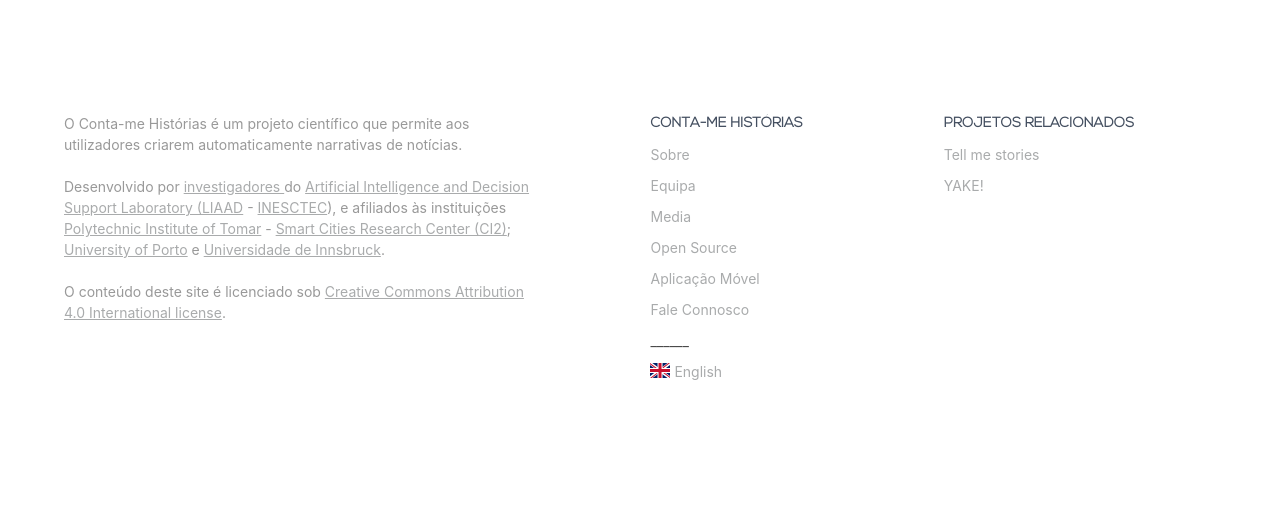
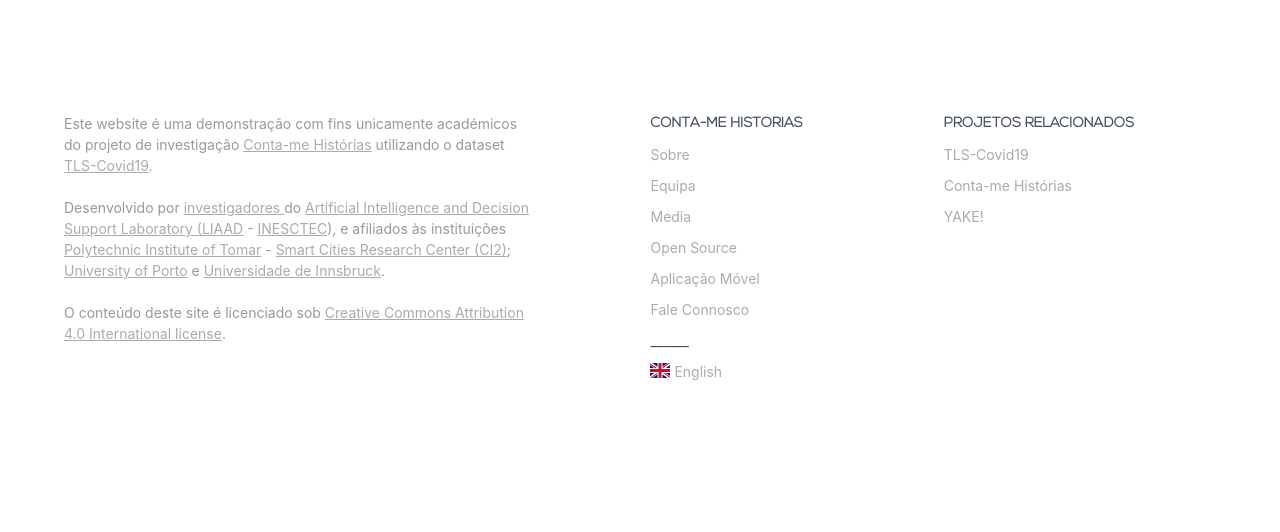
Before and after one commit to LIAAD/contamehistorias-ui, a Flask app: page /tls-covid19/team in a window 1280 px wide. Shown: the part 1154-1686 px from the top of the page. Run offline with Flask 2, Linux system fonts and the light colour scheme; parts of the project's set-up code (start-up, migrations or seed data) failed here and were passed over; some libraries are stand-ins or nearby versions.

Commit message:
tlscovid: update footer

```diff
--- a/main/templates/layouts/tlscovid/main.html
+++ b/main/templates/layouts/tlscovid/main.html
@@ -113,7 +113,9 @@
             <div class="column is-5">
               <span class="moto">
                 <p>
-                  {{ _('O Conta-me Histórias é um projeto científico que permite aos utilizadores criarem automaticamente narrativas de notícias.') }}
+                  {{ _('Este website é uma demonstração com fins unicamente académicos do projeto de investigação
+                  <a style="color: #A9ABAC; text-decoration:underline" target="_blank" href="http://contamehistorias.pt/arquivopt/">Conta-me Histórias</a> utilizando o dataset
+                  <a style="color: #A9ABAC; text-decoration:underline" target="_blank" href="https://github.com/LIAAD/tls-covid19">TLS-Covid19</a>.') }}
                 </p>
                 <br>
                 <p>
@@ -184,9 +186,20 @@
                   {{ _('Projetos Relacionados') }}
                 </li>
                 <li class="column-item">
-                  <a href="http://nlplab.inesctec.pt/tellmestories/" target="_blank">
-                    Tell me stories
+                  <a href="https://github.com/LIAAD/tls-covid19" target="_blank">
+                    TLS-Covid19
                   </a>
+                </li>
+                <li class="column-item">
+                  {% if session.get('lang') == "en" %}
+                    <a href="http://nlplab.inesctec.pt/tellmestories/" target="_blank">
+                      Tell me stories
+                    </a>
+                  {% else %}
+                    <a href="http://contamehistorias.pt/arquivopt/" target="_blank">
+                      Conta-me Histórias
+                    </a>
+                  {% endif %}
                 </li>
                 <li class="column-item">
                   <a href="http://yake.inesctec.pt/" target="_blank">
```
